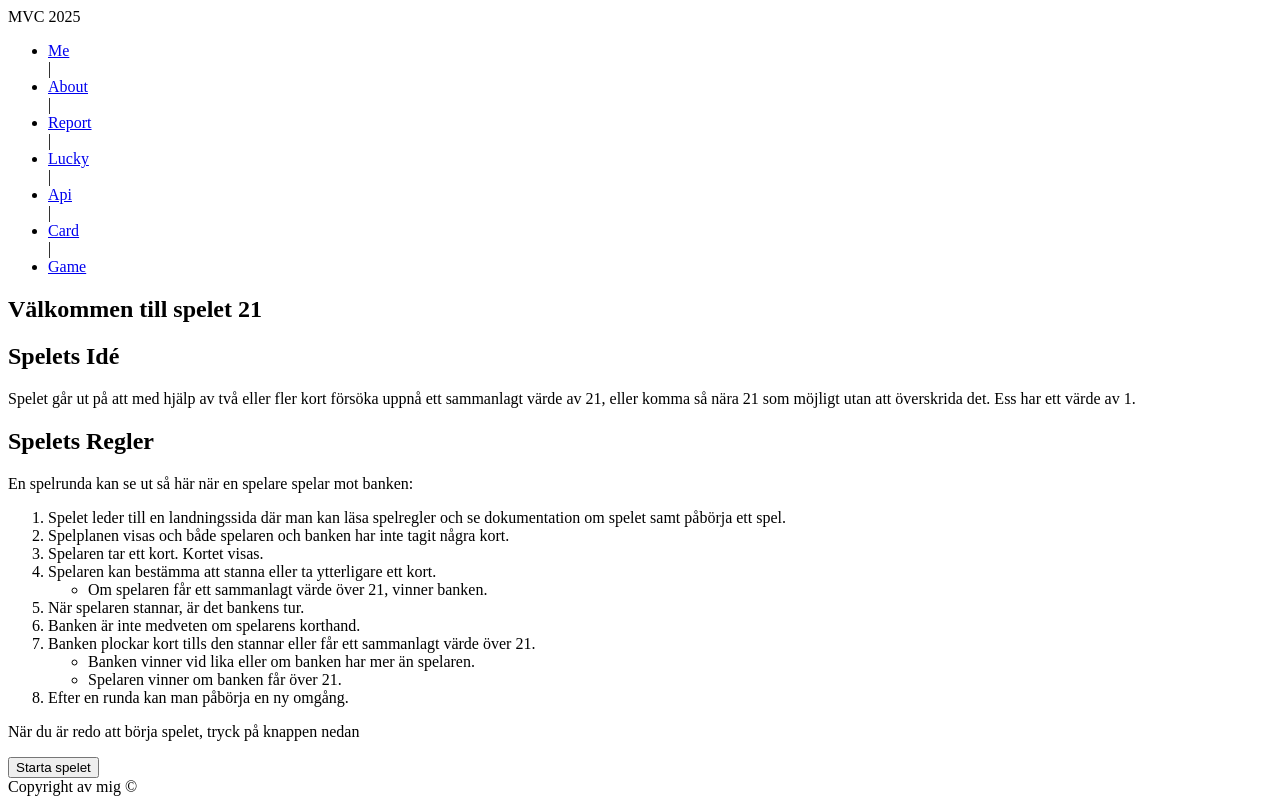
After one commit to KristofferOhlund/mvc, a Symfony app: template templates/game/game-info.html.twig in a window 1280 px wide. The commit adds this page. Run offline with Twig, Linux system fonts and the light colour scheme; the template is opened without the code that fills it, so the values that code supplies are empty; some libraries are stand-ins or nearby versions.

Commit message:
First comming, Game of 21

```diff
--- a/templates/base.html.twig
+++ b/templates/base.html.twig
@@ -23,7 +23,8 @@
                     <li><a href="{{ path('report') }}" class="{{ (app.request.pathinfo == path('report')) ? 'active' : '' }}">Report</a></li> |
                     <li><a href="{{ path('lucky') }}" class="{{ (app.request.pathinfo == path('lucky')) ? 'active' : '' }}">Lucky</a></li> |
                     <li><a href="{{ path('jsonRoutes') }}" class="{{ (app.request.pathinfo == path('jsonRoutes')) ? 'active' : '' }}">Api</a></li> |
-                    <li><a href="{{ path('card') }}" class="{{ (app.request.pathinfo == path('card')) ? 'active' : '' }}">Card</a></li>
+                    <li><a href="{{ path('card') }}" class="{{ (app.request.pathinfo == path('card')) ? 'active' : '' }}">Card</a></li> |
+                    <li><a href="{{ path('game_info') }}" class="{{ (app.request.pathinfo == path('card')) ? 'active' : '' }}">Game</a></li>
 
                 </ul>
             </nav>
--- /dev/null
+++ b/templates/game/game-info.html.twig
@@ -0,0 +1,45 @@
+{% extends 'base.html.twig' %}
+
+{% block title %}Game{% endblock %}
+{% block main %}
+
+
+<article>
+<h1>Välkommen till spelet 21</h1>
+<section class="game-description">
+    <h2>Spelets Idé</h2>
+    <p>Spelet går ut på att med hjälp av två eller fler kort försöka uppnå ett sammanlagt värde av 21, eller komma så
+        nära 21 som möjligt utan att överskrida det. Ess har ett värde av 1.</p>
+</section>
+
+<section class="game-rules">
+    <h2>Spelets Regler</h2>
+    <p>En spelrunda kan se ut så här när en spelare spelar mot banken:</p>
+    <ol class="rule-list">
+        <li>Spelet leder till en landningssida där man kan läsa spelregler och se dokumentation om spelet samt påbörja
+            ett spel.</li>
+        <li>Spelplanen visas och både spelaren och banken har inte tagit några kort.</li>
+        <li>Spelaren tar ett kort. Kortet visas.</li>
+        <li>Spelaren kan bestämma att stanna eller ta ytterligare ett kort.
+            <ul>
+                <li>Om spelaren får ett sammanlagt värde över 21, vinner banken.</li>
+            </ul>
+        </li>
+        <li>När spelaren stannar, är det bankens tur.</li>
+        <li>Banken är inte medveten om spelarens korthand.</li>
+        <li>Banken plockar kort tills den stannar eller får ett sammanlagt värde över 21.
+            <ul>
+                <li>Banken vinner vid lika eller om banken har mer än spelaren.</li>
+                <li>Spelaren vinner om banken får över 21.</li>
+            </ul>
+        </li>
+        <li>Efter en runda kan man påbörja en ny omgång.</li>
+    </ol>
+
+    <p>När du är redo att börja spelet, tryck på knappen nedan</p>
+    <a href="{{ path('game-play') }}"><button class="button primary-button" value="do-it">Starta spelet</button></a>
+</section>
+</article>
+
+
+{% endblock %}
```
Also changed, not shown: assets/styles/buttons.scss (+65 -0 lines), src/Controller/GameController.php (added, +19 -0 lines), templates/game/game-play.html.twig (added, +8 -0 lines), assets/styles/style.min.css.
